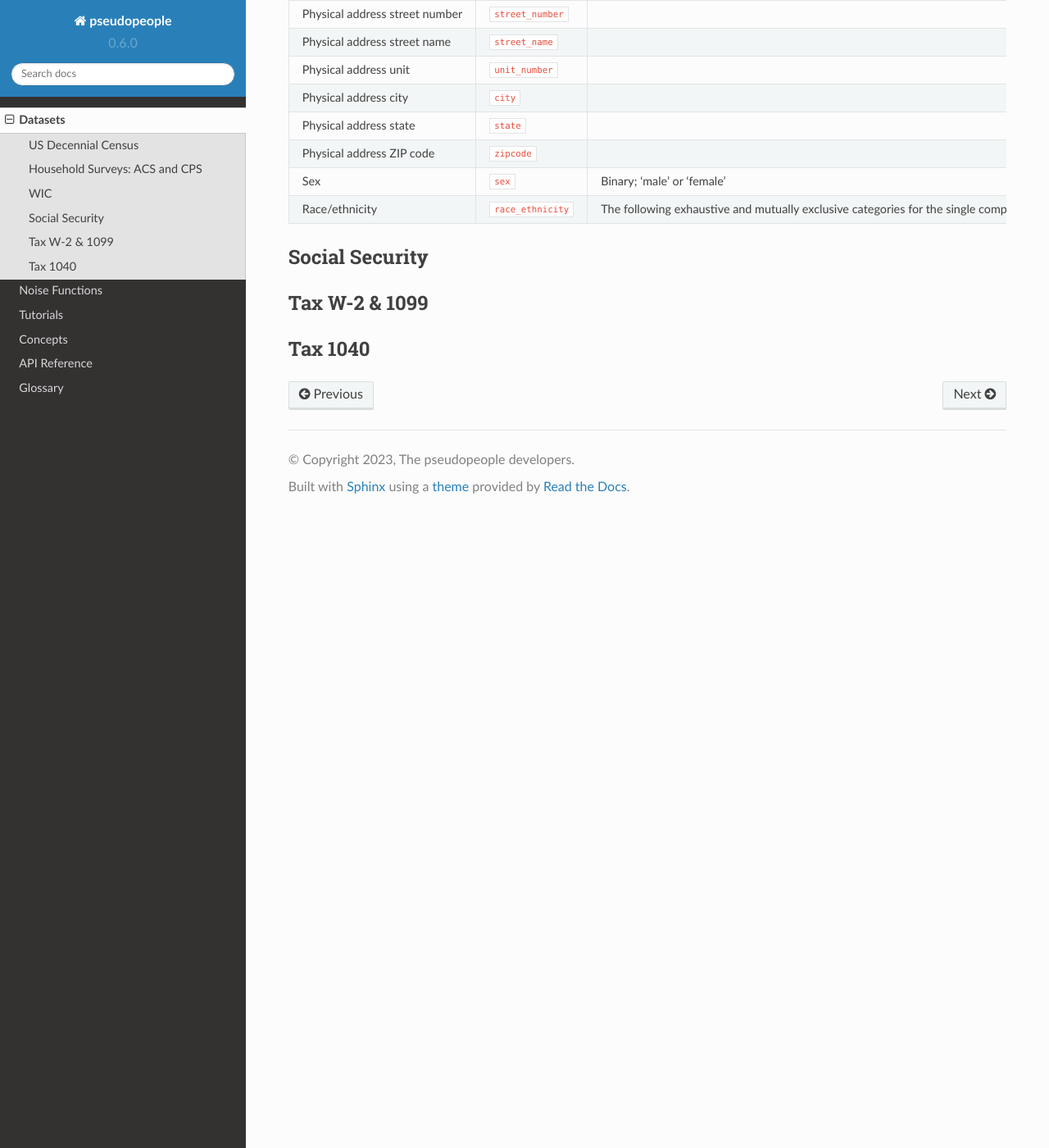
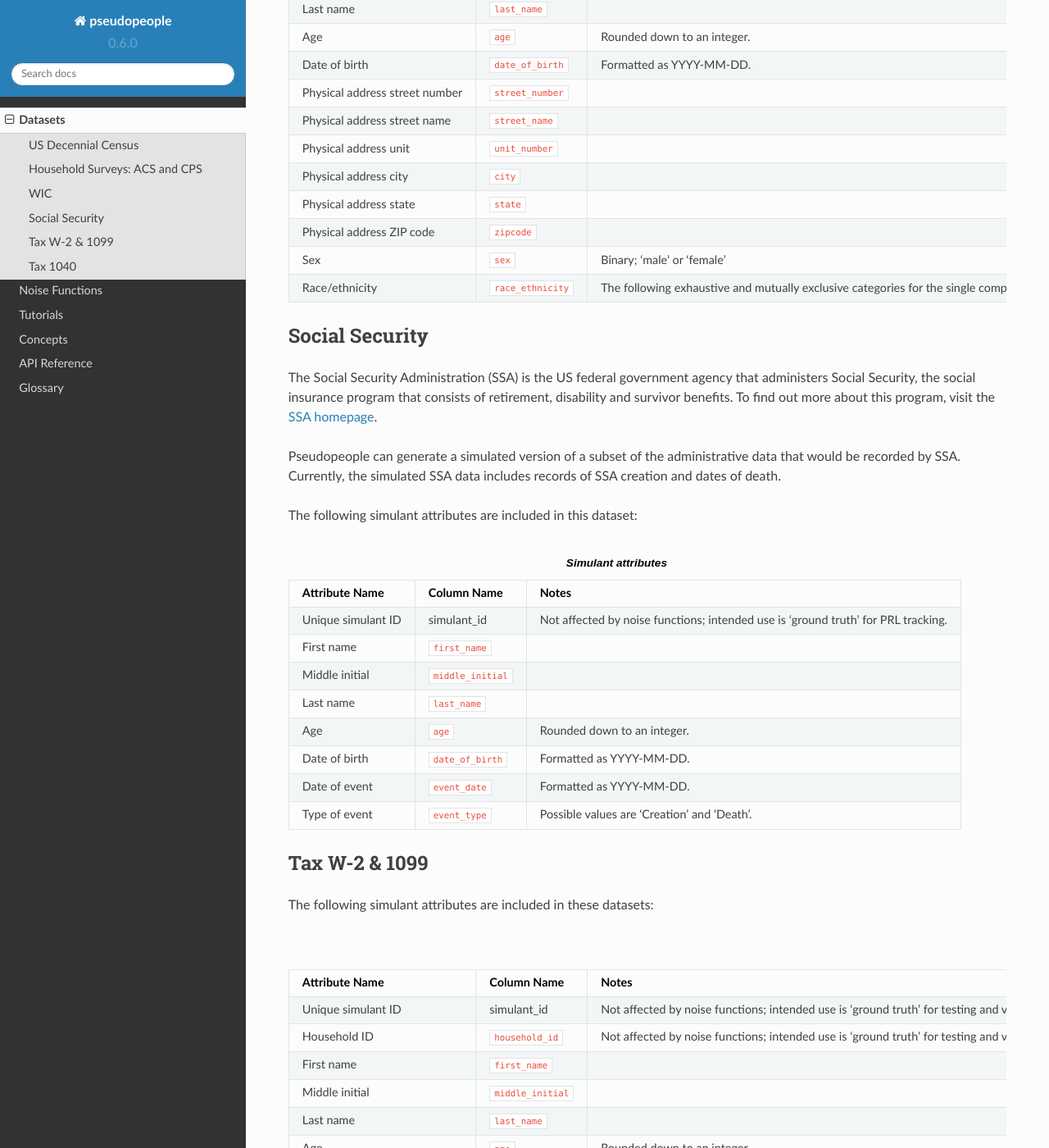
Before and after one commit to ihmeuw/pseudopeople, a Sphinx documentation site: the page built from docs/source/datasets/index.rst, in a window 1280 px wide and 1400 px high, scrolled down 3374 px. Shown: the whole window at 82% size. Built offline with Sphinx 7.4.7 and the Read the Docs theme 2.0.0, drawn with Linux system fonts in a browser that asks for light colours; some of the changed text lies outside the part shown.

Commit message:
adding w2 dataset description

```diff
--- a/docs/source/datasets/index.rst
+++ b/docs/source/datasets/index.rst
@@ -110,6 +110,7 @@
 work activity and income, veteran status, school enrollment, contingent employment, worker displacement, job tenure, and more. To find out more
 about CPS, please visit the `CPS homepage <https://www.census.gov/programs-surveys/cps.html>`_.
 
+The following simulant attributes are included in these datasets:
 
 .. list-table:: **Simulant attributes**
    :header-rows: 1
@@ -175,6 +176,8 @@
 Pseudopeople can generate a simulated version of the administrative data that would be recorded by WIC. This is a yearly file of information about all
 simulants enrolled in the program as of the end of that year.
 
+The following simulant attributes are included in this dataset:
+
 .. list-table:: **Simulant attributes**
    :header-rows: 1
 
@@ -232,11 +235,106 @@
 
 Social Security
 ---------------
+The Social Security Administration (SSA) is the US federal government agency that administers Social Security, the social insurance program
+that consists of retirement, disability and survivor benefits. To find out more about this program, visit the `SSA homepage <https://www.ssa.gov/about-ssa>`_.
+
+Pseudopeople can generate a simulated version of a subset of the administrative data that would be recorded by SSA. Currently, the simulated
+SSA data includes records of SSA creation and dates of death.
+
+The following simulant attributes are included in this dataset:
+
+.. list-table:: **Simulant attributes**
+   :header-rows: 1
+
+   * - Attribute Name
+     - Column Name
+     - Notes
+   * - Unique simulant ID
+     - simulant_id
+     - Not affected by noise functions; intended use is 'ground truth' for PRL tracking.
+   * - First name
+     - :code:`first_name`
+     -
+   * - Middle initial
+     - :code:`middle_initial`
+     -
+   * - Last name
+     - :code:`last_name`
+     -
+   * - Age
+     - :code:`age`
+     - Rounded down to an integer.
+   * - Date of birth
+     - :code:`date_of_birth`
+     - Formatted as YYYY-MM-DD.
+   * - Date of event
+     - :code:`event_date`
+     - Formatted as YYYY-MM-DD.
+   * - Type of event
+     - :code:`event_type`
+     - Possible values are 'Creation' and 'Death'.
 
 
 Tax W-2 & 1099
 --------------
 
+The following simulant attributes are included in these datasets:
+
+.. list-table:: **Simulant attributes**
+   :header-rows: 1
+
+   * - Attribute Name
+     - Column Name
+     - Notes
+   * - Unique simulant ID
+     - simulant_id
+     - Not affected by noise functions; intended use is 'ground truth' for testing and validation.
+   * - Household ID
+     - :code:`household_id`
+     - Not affected by noise functions; intended use is 'ground truth' for testing and validation.
+   * - First name
+     - :code:`first_name`
+     -
+   * - Middle initial
+     - :code:`middle_initial`
+     -
+   * - Last name
+     - :code:`last_name`
+     -
+   * - Age
+     - :code:`age`
+     - Rounded down to an integer.
+   * - Date of birth
+     - :code:`date_of_birth`
+     - Formatted as YYYY-MM-DD.
+   * - Physical address street number
+     - :code:`street_number`
+     -
+   * - Physical address street name
+     - :code:`street_name`
+     -
+   * - Physical address unit
+     - :code:`unit_number`
+     -
+   * - Physical address city
+     - :code:`city`
+     -
+   * - Physical address state
+     - :code:`state`
+     -
+   * - Physical address ZIP code
+     - :code:`zipcode`
+     -
+   * - Sex
+     - :code:`sex`
+     - Binary; 'male' or 'female'
+   * - Race/ethnicity
+     - :code:`race_ethnicity`
+     - The following exhaustive and mutually exclusive categories for the single composite 'race/ethnicity' indicator are as follows:
+       White; Black; Latino; American Indian and Alaskan Native (AIAN); Asian; Native Hawaiian and Other Pacific Islander (NHOPI); and
+       Multiracial or Some Other Race.
+
+
 
 Tax 1040
 --------
```
